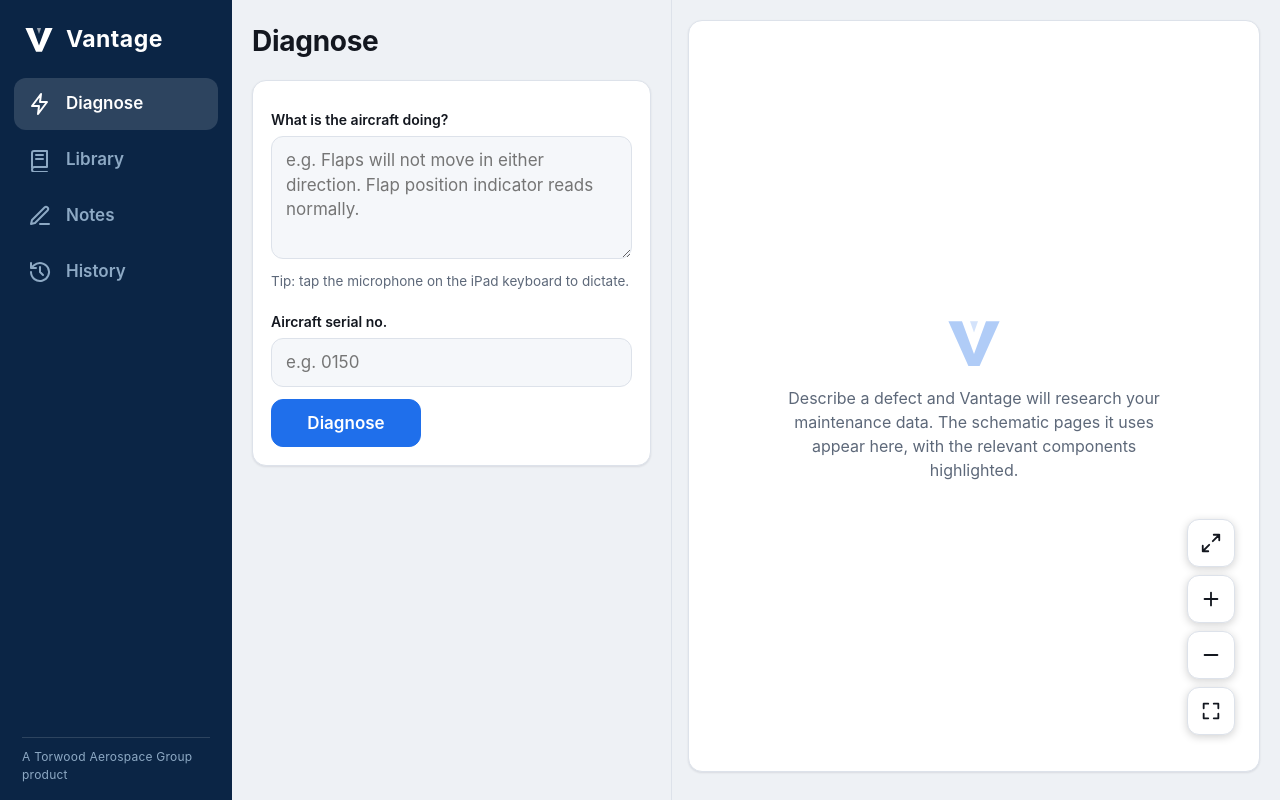
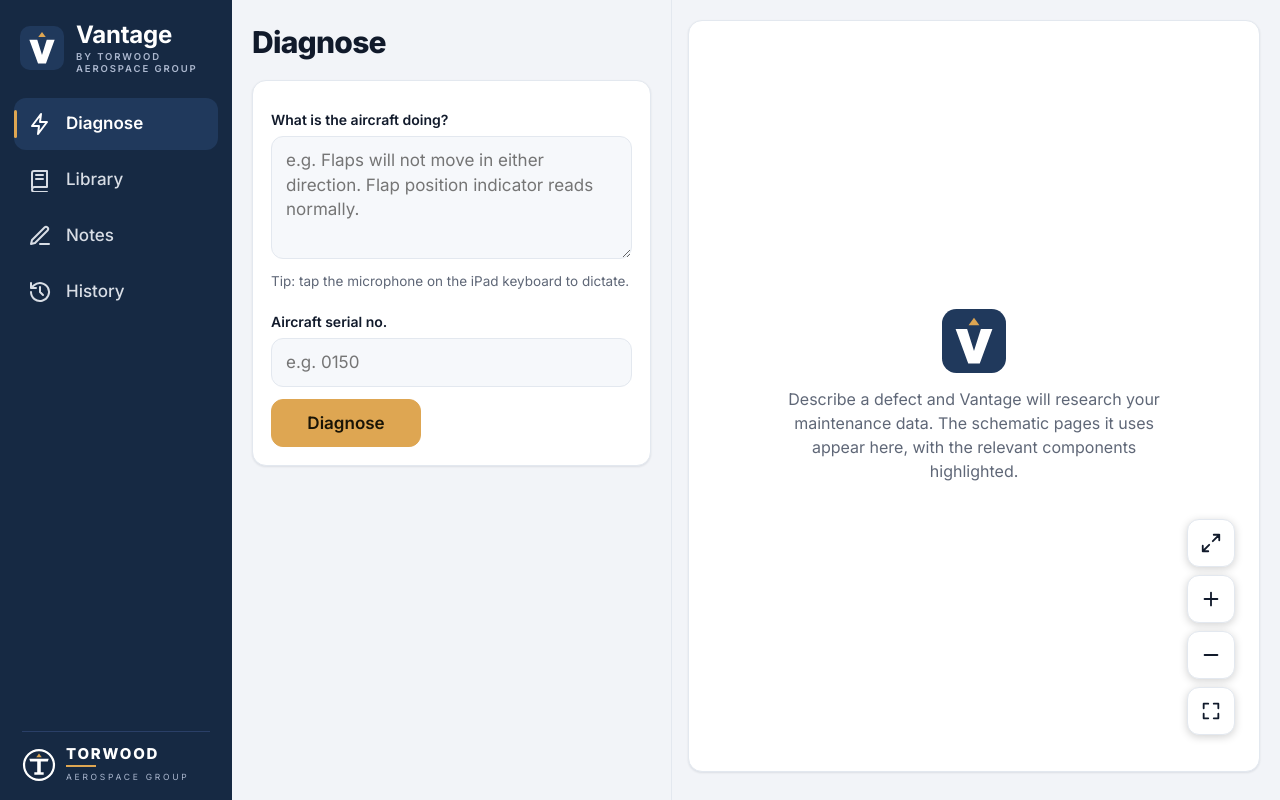
Before and after one commit to 652fgnbgbp-crypto/Maintenance-manual-, a plain HTML site: page app/static/index.html in a window 1280 px wide. Drawn offline with Linux system fonts and the light colour scheme; no server answers.

Commit message:
Apply the AeroQuiz / Torwood Aerospace Group brand to Vantage
Navy #162943, logo tile #20395c, gold #dea652 with dark ink, Inter typeface,
'By Torwood Aerospace Group' byline, Torwood emblem and wordmark in the
navigation and sign-in page, and a matching home-screen icon.

Co-Authored-By: Claude Opus 5.5 <noreply@anthropic.com>
Claude-Session: https://claude.ai/code/session_01MLy1TM7Tv1ZELAS3rHgNfB

```diff
--- a/app/static/index.html
+++ b/app/static/index.html
@@ -5,7 +5,7 @@
 <meta name="viewport" content="width=device-width, initial-scale=1, viewport-fit=cover">
 <title>Vantage</title>
 <meta name="description" content="Vantage: AI-assisted maintenance manuals and troubleshooting, by Torwood Aerospace Group.">
-<meta name="theme-color" content="#0b2545">
+<meta name="theme-color" content="#162943">
 <meta name="apple-mobile-web-app-capable" content="yes">
 <meta name="mobile-web-app-capable" content="yes">
 <meta name="apple-mobile-web-app-status-bar-style" content="black-translucent">
@@ -13,6 +13,9 @@
 <link rel="manifest" href="/manifest.webmanifest">
 <link rel="apple-touch-icon" href="/static/icons/apple-touch-icon.png">
 <link rel="icon" href="/static/icons/icon-192.png">
+<link rel="preconnect" href="https://fonts.googleapis.com">
+<link rel="preconnect" href="https://fonts.gstatic.com" crossorigin>
+<link rel="stylesheet" href="https://fonts.googleapis.com/css2?family=Inter:wght@400;500;600;700;800&display=swap">
 <link rel="stylesheet" href="/static/theme.css">
 <link rel="stylesheet" href="/static/styles.css">
 </head>
@@ -35,14 +38,15 @@
   <symbol id="i-chev-r" viewBox="0 0 24 24"><path fill="none" stroke="currentColor" stroke-width="2" stroke-linecap="round" stroke-linejoin="round" d="m9 18 6-6-6-6"/></symbol>
   <symbol id="i-signout" viewBox="0 0 24 24"><path fill="none" stroke="currentColor" stroke-width="2" stroke-linecap="round" stroke-linejoin="round" d="M9 21H5a2 2 0 0 1-2-2V5a2 2 0 0 1 2-2h4M16 17l5-5-5-5M21 12H9"/></symbol>
   <symbol id="i-new" viewBox="0 0 24 24"><path fill="none" stroke="currentColor" stroke-width="2" stroke-linecap="round" stroke-linejoin="round" d="M12 20h9M16.5 3.5a2.1 2.1 0 0 1 3 3L7 19l-4 1 1-4zM3 6h6M6 3v6"/></symbol>
-  <symbol id="i-mark" viewBox="0 0 40 40"><path fill="currentColor" d="M4 7h8.5L20 27.5 27.5 7H36L23.5 35h-7z"/><path fill="currentColor" opacity=".55" d="M17.5 7h5L20 14z"/></symbol>
+  <symbol id="i-logo" viewBox="0 0 40 40"><rect width="40" height="40" rx="9" style="fill:var(--brand-2)"/><path style="fill:var(--gold)" d="M20 5.5l3.4 4.6h-6.8z"/><path fill="#fff" d="M8.5 12.5h7.2L20 26.3l4.3-13.8h7.2L23.6 34h-7.2z"/></symbol>
+  <symbol id="i-torwood" viewBox="0 0 40 40"><circle cx="20" cy="20" r="17.6" fill="none" stroke="currentColor" stroke-width="2.6"/><path style="fill:var(--gold)" d="M20 6.6l3.2 4.2h-6.4z"/><path fill="currentColor" d="M8.6 12.6h22.8l-1 3.2H9.6zM17.9 15.8h4.2v12.6h3.4v3.2h-11v-3.2h3.4z"/></symbol>
 </svg>
 
 <!-- Navigation: side rail on iPad landscape, bottom tab bar in portrait -->
 <aside class="rail">
   <div class="rail-brand">
-    <svg class="mark"><use href="#i-mark"/></svg>
-    <span class="wordmark">Vantage</span>
+    <svg class="logo"><use href="#i-logo"/></svg>
+    <div><div class="wordmark">Vantage</div><div class="byline">By Torwood Aerospace Group</div></div>
   </div>
   <nav class="rail-nav">
     <button class="nav-btn active" data-tab="diagnose"><svg><use href="#i-diagnose"/></svg><span>Diagnose</span></button>
@@ -54,12 +58,15 @@
     <div class="aircraft" id="aircraftType"></div>
     <div class="stats" id="stats"></div>
     <div class="user" id="userBox"></div>
-    <div class="company">A Torwood Aerospace Group product</div>
+    <div class="company">
+      <svg class="emblem"><use href="#i-torwood"/></svg>
+      <div><div class="tw-name">TORWOOD</div><div class="tw-rule"></div><div class="tw-sub">AEROSPACE GROUP</div></div>
+    </div>
   </div>
 </aside>
 
 <header class="topbar">
-  <div class="rail-brand"><svg class="mark"><use href="#i-mark"/></svg><span class="wordmark">Vantage</span></div>
+  <div class="rail-brand"><svg class="logo"><use href="#i-logo"/></svg><div><div class="wordmark">Vantage</div><div class="byline">By Torwood Aerospace Group</div></div></div>
   <div class="topbar-sub" id="aircraftTypeTop"></div>
   <button class="icon-btn signout hidden" id="signOutTop" title="Sign out"><svg><use href="#i-signout"/></svg></button>
 </header>
@@ -111,7 +118,7 @@
           <div class="viewer" id="diagViewer"></div>
           <div class="legend" id="refLegend"></div>
           <div class="viewer-empty" id="viewerEmpty">
-            <svg class="mark big-mark"><use href="#i-mark"/></svg>
+            <svg class="big-mark"><use href="#i-logo"/></svg>
             <p>Describe a defect and Vantage will research your maintenance data. The schematic pages it uses appear here, with the relevant components highlighted.</p>
           </div>
         </div>
--- a/app/static/styles.css
+++ b/app/static/styles.css
@@ -7,7 +7,7 @@ body {
   display: grid; grid-template-columns: 232px 1fr; height: 100dvh; overflow: hidden;
 }
 button, input, select, textarea { font: inherit; color: inherit; }
-h1 { font: 700 28px/1.2 var(--font-display); margin: 0; letter-spacing: -.01em; }
+h1 { font: 800 30px/1.15 var(--font-display); margin: 0; letter-spacing: -.025em; color: var(--text); }
 .hidden { display: none !important; }
 .muted { color: var(--muted); font-weight: 400; }
 
@@ -16,24 +16,29 @@ h1 { font: 700 28px/1.2 var(--font-display); margin: 0; letter-spacing: -.01em;
   background: var(--brand); color: var(--brand-ink); display: flex; flex-direction: column;
   padding: calc(18px + env(safe-area-inset-top)) 14px calc(16px + env(safe-area-inset-bottom)) calc(14px + env(safe-area-inset-left));
 }
-.rail-brand { display: flex; align-items: center; gap: 10px; padding: 4px 8px 22px; }
-.mark { width: 34px; height: 34px; color: var(--accent); flex: none; }
-.rail .mark { color: var(--brand-ink); }
-.wordmark { font: 700 23px/1 var(--font-display); letter-spacing: .02em; }
+.rail-brand { display: flex; align-items: center; gap: 12px; padding: 4px 6px 24px; }
+.logo { width: 44px; height: 44px; flex: none; }
+.wordmark { font: 700 24px/1.05 var(--font-display); letter-spacing: -.01em; color: var(--brand-ink); }
+.byline { font: 600 9.5px/1.2 var(--font-sans); letter-spacing: .2em; text-transform: uppercase; color: var(--brand-muted); margin-top: 4px; }
 .rail-nav { display: flex; flex-direction: column; gap: 4px; }
 .nav-btn {
   display: flex; align-items: center; gap: 14px; min-height: 52px; padding: 0 14px; border: 0; border-radius: 12px;
-  background: none; color: var(--brand-muted); font-weight: 600; font-size: 17px; cursor: pointer; text-align: left;
+  background: none; color: var(--brand-soft); font-weight: 500; font-size: 17px; cursor: pointer; text-align: left; position: relative;
 }
 .nav-btn svg { width: 24px; height: 24px; flex: none; }
 .rail .nav-btn:hover { color: var(--brand-ink); background: rgba(255,255,255,.06); }
-.rail .nav-btn.active { color: var(--brand-ink); background: rgba(255,255,255,.14); }
+.rail .nav-btn.active { color: var(--brand-ink); background: var(--brand-2); font-weight: 600; }
+.rail .nav-btn.active::before { content: ""; position: absolute; left: 0; top: 12px; bottom: 12px; width: 3px; border-radius: 2px; background: var(--gold); }
 .rail-foot { margin-top: auto; padding: 0 8px; font-size: 13px; color: var(--brand-muted); display: grid; gap: 6px; }
 .rail-foot .aircraft { color: var(--brand-ink); font-weight: 600; line-height: 1.3; }
 .rail-foot .user { display: flex; align-items: center; justify-content: space-between; gap: 6px; margin-top: 6px; }
 .rail-foot .user button { background: none; border: 0; color: var(--brand-muted); padding: 8px; margin: -8px; cursor: pointer; display: flex; }
 .rail-foot .user svg { width: 20px; height: 20px; }
-.rail-foot .company { border-top: 1px solid rgba(255,255,255,.14); padding-top: 10px; margin-top: 6px; font-size: 12px; letter-spacing: .02em; }
+.rail-foot .company { border-top: 1px solid var(--brand-line); padding-top: 14px; margin-top: 8px; display: flex; align-items: center; gap: 10px; color: var(--brand-ink); }
+.emblem { width: 34px; height: 34px; flex: none; }
+.tw-name { font: 800 15px/1 var(--font-display); letter-spacing: .12em; }
+.tw-rule { width: 30px; height: 2px; background: var(--gold); margin: 4px 0; }
+.tw-sub { font-size: 8.5px; letter-spacing: .32em; color: var(--brand-muted); }
 
 .topbar, .tabbar { display: none; }
 
@@ -51,7 +56,7 @@ main { position: relative; overflow: hidden; height: 100dvh; }
 .pane-head { display: flex; align-items: center; justify-content: space-between; margin-bottom: 16px; min-height: 44px; }
 
 .card { background: var(--surface); border: 1px solid var(--border); border-radius: var(--radius); padding: 18px; margin-bottom: 16px; box-shadow: var(--shadow); }
-.card-title { font: 650 17px/1.3 var(--font-display); margin-bottom: 12px; display: flex; align-items: center; gap: 10px; }
+.card-title { font: 700 17px/1.3 var(--font-display); letter-spacing: -.01em; margin-bottom: 12px; display: flex; align-items: center; gap: 10px; }
 
 label { display: block; font-size: 14px; font-weight: 600; margin: 10px 0 6px; }
 label.check { display: flex; gap: 12px; align-items: flex-start; font-weight: 500; font-size: 15px; margin: 14px 0 4px; }
@@ -63,7 +68,7 @@ input:not([type=checkbox]):not([type=file]), select, textarea {
 select { background-image: linear-gradient(45deg, transparent 50%, var(--muted) 50%), linear-gradient(135deg, var(--muted) 50%, transparent 50%);
   background-position: calc(100% - 20px) 50%, calc(100% - 14px) 50%; background-size: 6px 6px; background-repeat: no-repeat; padding-right: 36px; }
 textarea { resize: vertical; line-height: 1.45; }
-input:focus, select:focus, textarea:focus { outline: 3px solid color-mix(in srgb, var(--accent) 35%, transparent); border-color: var(--accent); }
+input:focus, select:focus, textarea:focus { outline: 3px solid color-mix(in srgb, var(--gold) 40%, transparent); border-color: var(--gold); }
 .hint { font-size: 13.5px; color: var(--muted); margin-top: 6px; }
 .row { display: flex; gap: 12px; align-items: flex-end; margin-top: 10px; flex-wrap: wrap; }
 .row.end { justify-content: flex-end; }
@@ -74,7 +79,7 @@ button:active { transform: scale(.98); }
 button.primary { background: var(--accent); border-color: var(--accent); color: var(--accent-ink); }
 button.primary.big { min-width: 150px; font-size: 17px; }
 button:disabled { opacity: .55; }
-button.ghost { background: none; border-color: transparent; color: var(--accent); display: inline-flex; align-items: center; gap: 8px; }
+button.ghost { background: none; border-color: transparent; color: var(--link); display: inline-flex; align-items: center; gap: 8px; }
 button.ghost svg { width: 20px; height: 20px; }
 button.small { min-height: 40px; padding: 0 14px; font-size: 14.5px; }
 button.danger { color: var(--danger); }
@@ -96,7 +101,7 @@ button.danger { color: var(--danger); }
 .trace li.search::before { content: "⌕"; } .trace li.view::before { content: "▤"; } .trace li.notes::before { content: "✎"; }
 .trace li.locate::before { content: "◎"; } .trace li.thinking::before { content: "…"; } .trace li.text::before { content: "›"; }
 .trace li.thinking, .trace li.text { color: var(--muted); }
-.trace a { color: var(--accent); cursor: pointer; }
+.trace a { color: var(--link); cursor: pointer; }
 .trace details summary { cursor: pointer; }
 
 .summary-head { display: flex; gap: 10px; align-items: center; flex-wrap: wrap; margin-bottom: 8px; }
@@ -112,7 +117,7 @@ button.danger { color: var(--danger); }
 .steps { display: grid; gap: 10px; }
 .step { border: 1px solid var(--border); border-radius: 12px; padding: 12px 14px; background: var(--surface-2); }
 .step-head { display: flex; align-items: center; gap: 10px; font-weight: 650; margin-bottom: 4px; }
-.step-no { width: 26px; height: 26px; border-radius: 8px; background: var(--brand); color: var(--brand-ink); display: grid; place-items: center; font-size: 14px; flex: none; }
+.step-no { width: 26px; height: 26px; border-radius: 8px; background: var(--brand); color: var(--gold); display: grid; place-items: center; font-size: 14px; flex: none; }
 .dots { display: flex; gap: 4px; margin-left: auto; } .dot { width: 10px; height: 10px; border-radius: 50%; }
 .step dl { display: grid; grid-template-columns: auto 1fr; gap: 4px 12px; margin: 8px 0 0; font-size: 15px; }
 .step dt { color: var(--muted); font-weight: 600; } .step dd { margin: 0; }
@@ -122,7 +127,7 @@ ul.plain { margin: 4px 0; padding-left: 20px; } ul.plain li { margin: 6px 0; }
 .safety { border-left: 4px solid var(--warn); }
 .refs { list-style: none; padding: 0; margin: 0; display: grid; gap: 8px; }
 .refs button { width: 100%; text-align: left; white-space: normal; padding: 10px 14px; height: auto; font-weight: 500; display: block; line-height: 1.4; }
-.refs b { color: var(--accent); }
+.refs b { color: var(--link); }
 .badge-unverified { color: var(--warn); font-size: 13px; }
 .fixed { color: var(--ok); font-weight: 650; }
 
@@ -134,7 +139,7 @@ ul.plain { margin: 4px 0; padding-left: 20px; } ul.plain li { margin: 6px 0; }
 .close-full { display: none; }
 .ref-tabs { display: flex; gap: 8px; overflow-x: auto; padding-bottom: 6px; scrollbar-width: none; }
 .ref-tab { flex: none; font-size: 14.5px; min-height: 52px; padding: 6px 14px; text-align: left; line-height: 1.25; }
-.ref-tab.active { background: var(--accent); color: var(--accent-ink); border-color: var(--accent); }
+.ref-tab.active { background: var(--brand); color: var(--brand-ink); border-color: var(--brand); box-shadow: inset 0 -3px 0 var(--gold); }
 .ref-tab small { display: block; opacity: .8; font-size: 12px; font-weight: 500; }
 .ref-why { font-size: 14.5px; margin: 4px 2px 10px; color: var(--muted); }
 .ref-why b { color: var(--text); }
@@ -159,8 +164,8 @@ ul.plain { margin: 4px 0; padding-left: 20px; } ul.plain li { margin: 6px 0; }
 .legend .item.missing { opacity: .5; cursor: default; }
 .legend .sw { width: 12px; height: 12px; border-radius: 3px; flex: none; }
 .viewer-empty { position: absolute; inset: 12px; display: grid; place-content: center; text-align: center; color: var(--muted); padding: 30px; background: var(--surface); }
-.viewer-empty p { max-width: 380px; margin: 12px auto 0; }
-.big-mark { width: 64px; height: 64px; margin: 0 auto; opacity: .35; }
+.viewer-empty p { max-width: 380px; margin: 14px auto 0; }
+.big-mark { width: 64px; height: 64px; margin: 0 auto; }
 
 /* full-screen diagram */
 .viewer-card.fullscreen { position: fixed; inset: 0; z-index: 50; border-radius: 0; border: 0;
@@ -173,7 +178,7 @@ ul.plain { margin: 4px 0; padding-left: 20px; } ul.plain li { margin: 6px 0; }
 .pick { position: relative; display: flex; align-items: center; justify-content: center; gap: 10px; min-height: 64px; margin: 0;
   border: 1.5px dashed var(--border); border-radius: 12px; background: var(--surface-2); cursor: pointer; font-size: 16px; }
 .pick input { position: absolute; inset: 0; opacity: 0; cursor: pointer; }
-.pick svg { width: 24px; height: 24px; color: var(--accent); }
+.pick svg { width: 24px; height: 24px; color: var(--link); }
 .search-row { display: flex; align-items: center; gap: 8px; position: relative; margin-bottom: 4px; }
 .search-row > svg { position: absolute; left: 14px; width: 20px; height: 20px; color: var(--muted); pointer-events: none; }
 .search-row input { padding-left: 42px !important; }
@@ -207,7 +212,7 @@ ul.plain { margin: 4px 0; padding-left: 20px; } ul.plain li { margin: 6px 0; }
   .rail { display: none; }
   .topbar { display: flex; align-items: center; gap: 12px; background: var(--brand); color: var(--brand-ink);
     padding: calc(10px + env(safe-area-inset-top)) calc(16px + env(safe-area-inset-right)) 10px calc(16px + env(safe-area-inset-left)); }
-  .topbar .rail-brand { padding: 0; } .topbar .mark { width: 28px; height: 28px; color: var(--brand-ink); } .topbar .wordmark { font-size: 20px; }
+  .topbar .rail-brand { padding: 0; } .topbar .logo { width: 38px; height: 38px; } .topbar .wordmark { font-size: 20px; } .topbar .byline { font-size: 8.5px; }
   .topbar-sub { color: var(--brand-muted); font-size: 13.5px; margin-left: auto; text-align: right; line-height: 1.25; }
   .topbar .signout { background: none; border: 0; color: var(--brand-muted); }
   main { height: auto; min-height: 0; }
@@ -217,10 +222,11 @@ ul.plain { margin: 4px 0; padding-left: 20px; } ul.plain li { margin: 6px 0; }
   .pane-left { border-right: 0; }
   .pane-right { padding-top: 0; padding-bottom: 24px; }
   .viewer-card { height: 72vh; flex: none; }
-  .tabbar { display: grid; grid-template-columns: repeat(4, 1fr); background: var(--surface); border-top: 1px solid var(--border);
+  .tabbar { display: grid; grid-template-columns: repeat(4, 1fr); background: var(--brand); border-top: 1px solid var(--brand-line);
     padding: 4px env(safe-area-inset-right) calc(4px + env(safe-area-inset-bottom)) env(safe-area-inset-left); }
-  .tabbar .nav-btn { flex-direction: column; gap: 2px; justify-content: center; min-height: 56px; font-size: 12px; color: var(--muted); padding: 4px; text-align: center; }
-  .tabbar .nav-btn.active { color: var(--accent); }
+  .tabbar .nav-btn { flex-direction: column; gap: 2px; justify-content: center; min-height: 56px; font-size: 12px; color: var(--brand-muted); padding: 4px; text-align: center; }
+  .tabbar .nav-btn.active { color: var(--brand-ink); }
+  .tabbar .nav-btn.active svg { color: var(--gold); }
   #tab-diagnose .pane-right:has(#viewerEmpty:not(.hidden)) { display: none; }
 }
 @media (max-width: 560px) {
--- a/app/static/theme.css
+++ b/app/static/theme.css
@@ -1,57 +1,62 @@
 /* ==========================================================================
-   Vantage theme: Torwood Aerospace Group
+   Vantage theme: Torwood Aerospace Group (matches AeroQuiz)
    ---------------------------------------------------------------------------
-   Every colour and font in the app comes from this file. To apply the
-   AeroQuiz / Torwood brand, change the values below; nothing else needs to change.
-   PLACEHOLDER VALUES until the brand colours and fonts are supplied.
+   Every colour and font in the app comes from this file.
+   Colours sampled from the AeroQuiz site: navy #162943, logo tile #20395c,
+   gold #dea652 with near-black ink #191406, muted #acb8cf.
    ========================================================================== */
 :root {
-  /* Fonts */
-  --font-sans: -apple-system, BlinkMacSystemFont, "SF Pro Text", "Segoe UI", Roboto, "Helvetica Neue", sans-serif;
-  --font-display: -apple-system, BlinkMacSystemFont, "SF Pro Display", "Segoe UI", Roboto, sans-serif;
+  /* Fonts: Inter, as used by AeroQuiz */
+  --font-sans: "Inter", -apple-system, BlinkMacSystemFont, "Segoe UI", Roboto, sans-serif;
+  --font-display: "Inter", -apple-system, BlinkMacSystemFont, "Segoe UI", Roboto, sans-serif;
   --font-mono: ui-monospace, "SF Mono", Menlo, Consolas, monospace;
 
   /* Brand */
-  --brand: #0b2545;          /* primary: navigation rail, headings */
-  --brand-ink: #ffffff;      /* text on --brand */
-  --brand-muted: #8da9c4;    /* secondary text on --brand */
-  --accent: #1f6feb;         /* buttons, links, selection */
-  --accent-ink: #ffffff;
+  --brand: #162943;          /* Torwood navy: navigation, headers */
+  --brand-2: #20395c;        /* logo tile, selected item on navy */
+  --brand-line: #2a3f67;     /* dividers on navy */
+  --brand-ink: #ffffff;      /* text on navy */
+  --brand-soft: #d8dde5;     /* nav text on navy */
+  --brand-muted: #acb8cf;    /* secondary text on navy */
+  --gold: #dea652;           /* Torwood gold */
+  --accent: #dea652;         /* primary buttons */
+  --accent-ink: #191406;     /* text on gold */
+  --link: #1f4f8f;           /* links and active items on light backgrounds */
 
-  /* Surfaces & text */
-  --bg: #eef1f5;
+  /* Light content area */
+  --bg: #f2f4f8;
   --surface: #ffffff;
-  --surface-2: #f5f7fa;
-  --text: #13171f;
-  --muted: #5d6879;
-  --border: #dde2ea;
+  --surface-2: #f6f8fb;
+  --text: #111a2b;
+  --muted: #5f6777;
+  --border: #e3e8ef;
 
   /* Status */
   --ok: #157f3b;
-  --warn: #b25e09;
+  --warn: #b26a0c;
   --danger: #c52a20;
 
   /* Highlight colours on diagrams, by probable-cause rank (0 = context) */
-  --c0: #16a34a; --c1: #e5484d; --c2: #f59e0b; --c3: #2563eb; --c4: #8b5cf6; --c5: #0d9488;
+  --c0: #16a34a; --c1: #e5484d; --c2: #e39a1c; --c3: #2563eb; --c4: #8b5cf6; --c5: #0d9488;
 
   --radius: 14px;
-  --shadow: 0 1px 2px rgba(16, 24, 40, .06), 0 1px 3px rgba(16, 24, 40, .04);
-  --viewer-bg: #e3e7ee;
+  --shadow: 0 1px 2px rgba(17, 26, 43, .06), 0 1px 3px rgba(17, 26, 43, .04);
+  --viewer-bg: #e4e8ef;
 }
 
 @media (prefers-color-scheme: dark) {
   :root:not([data-theme="light"]) {
-    --brand: #07182e; --brand-muted: #7f9bb8;
-    --accent: #4c8dff;
-    --bg: #0d1117; --surface: #161b22; --surface-2: #1c222b;
-    --text: #e6e9ef; --muted: #9aa4b2; --border: #2a313c;
-    --shadow: none; --viewer-bg: #222a35;
+    --brand: #101e33; --brand-2: #1b3150; --brand-line: #23365a;
+    --link: #8fb4ec;
+    --bg: #0e1726; --surface: #162943; --surface-2: #1b3150;
+    --text: #eef2f8; --muted: #acb8cf; --border: #2a3f67;
+    --shadow: none; --viewer-bg: #0b1422;
   }
 }
 :root[data-theme="dark"] {
-  --brand: #07182e; --brand-muted: #7f9bb8;
-  --accent: #4c8dff;
-  --bg: #0d1117; --surface: #161b22; --surface-2: #1c222b;
-  --text: #e6e9ef; --muted: #9aa4b2; --border: #2a313c;
-  --shadow: none; --viewer-bg: #222a35;
+  --brand: #101e33; --brand-2: #1b3150; --brand-line: #23365a;
+  --link: #8fb4ec;
+  --bg: #0e1726; --surface: #162943; --surface-2: #1b3150;
+  --text: #eef2f8; --muted: #acb8cf; --border: #2a3f67;
+  --shadow: none; --viewer-bg: #0b1422;
 }
```
Also changed, not shown: app/static/login.html (+21 -9 lines), app/static/icons/apple-touch-icon.png, app/static/icons/icon-192.png, app/static/icons/icon-512.png, app/static/icons/icon.svg, app/static/manifest.webmanifest, 1 other file.
